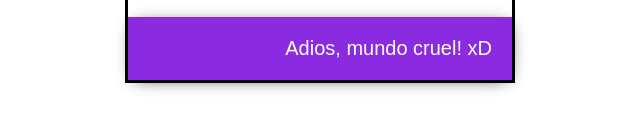
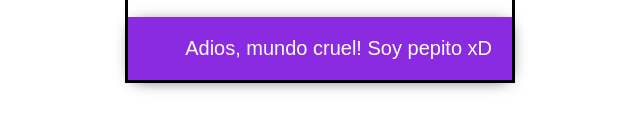
Before and after one commit to vladie22/framePostTestGit, a plain HTML site: page index.html in a window 1280 px wide. Shown: the part 176-306 px from the top of the page, without its empty margins (320-960 px from the left). Drawn offline with Linux system fonts and the light colour scheme.

Commit message:
Mi primero commit soy pepito!

```diff
--- a/index.html
+++ b/index.html
@@ -16,7 +16,7 @@
             <div>Lorem ipsum dolor sit amet, consectetur adipisicing elit. Tempore accusamus, commodi magnam in iure vero dolore architecto quis praesentium et totam magni, tempora nobis nihil officia! Perspiciatis illum sequi similique.</div>
         </div>
         <div id="footer">
-            Adios, mundo cruel! xD
+            Adios, mundo cruel! Soy pepito xD
         </div>
     </div>
 </body>
```
